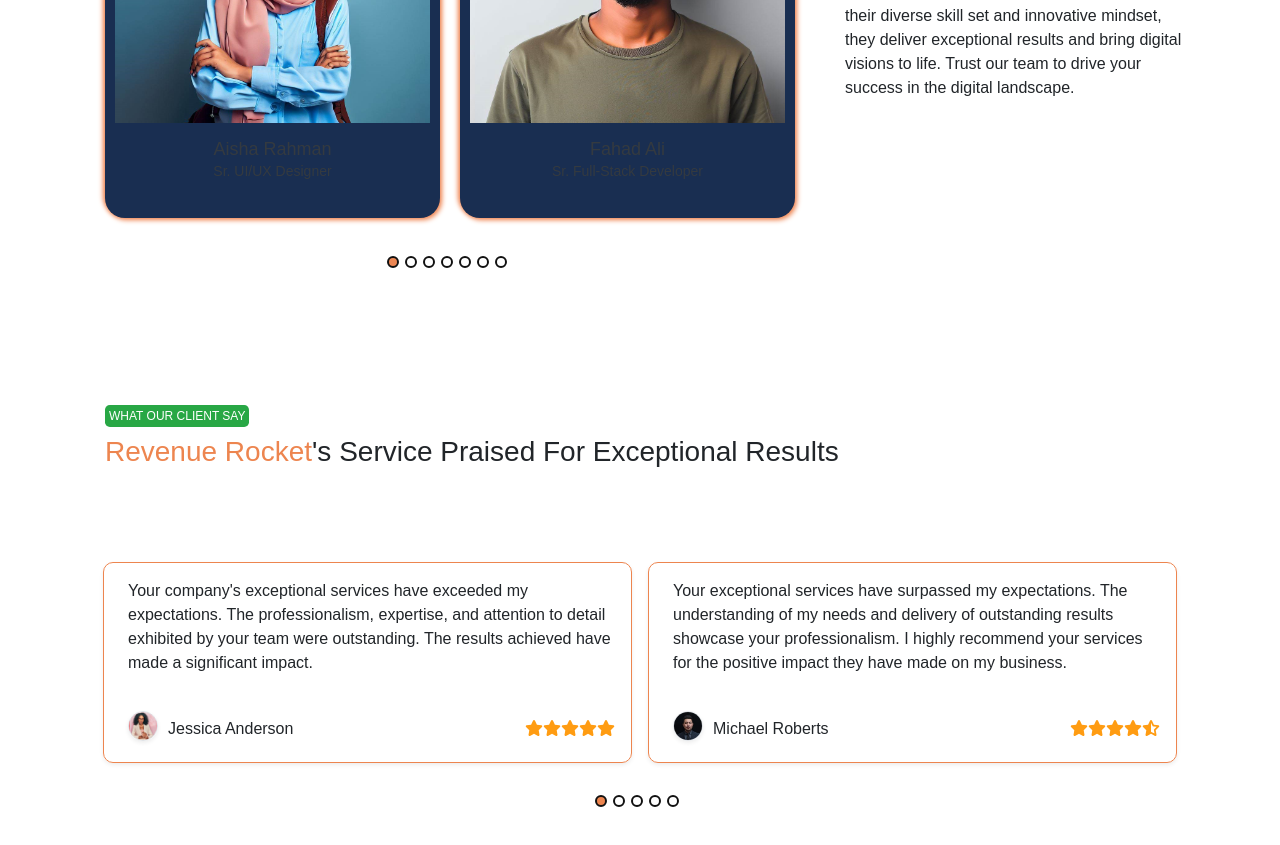
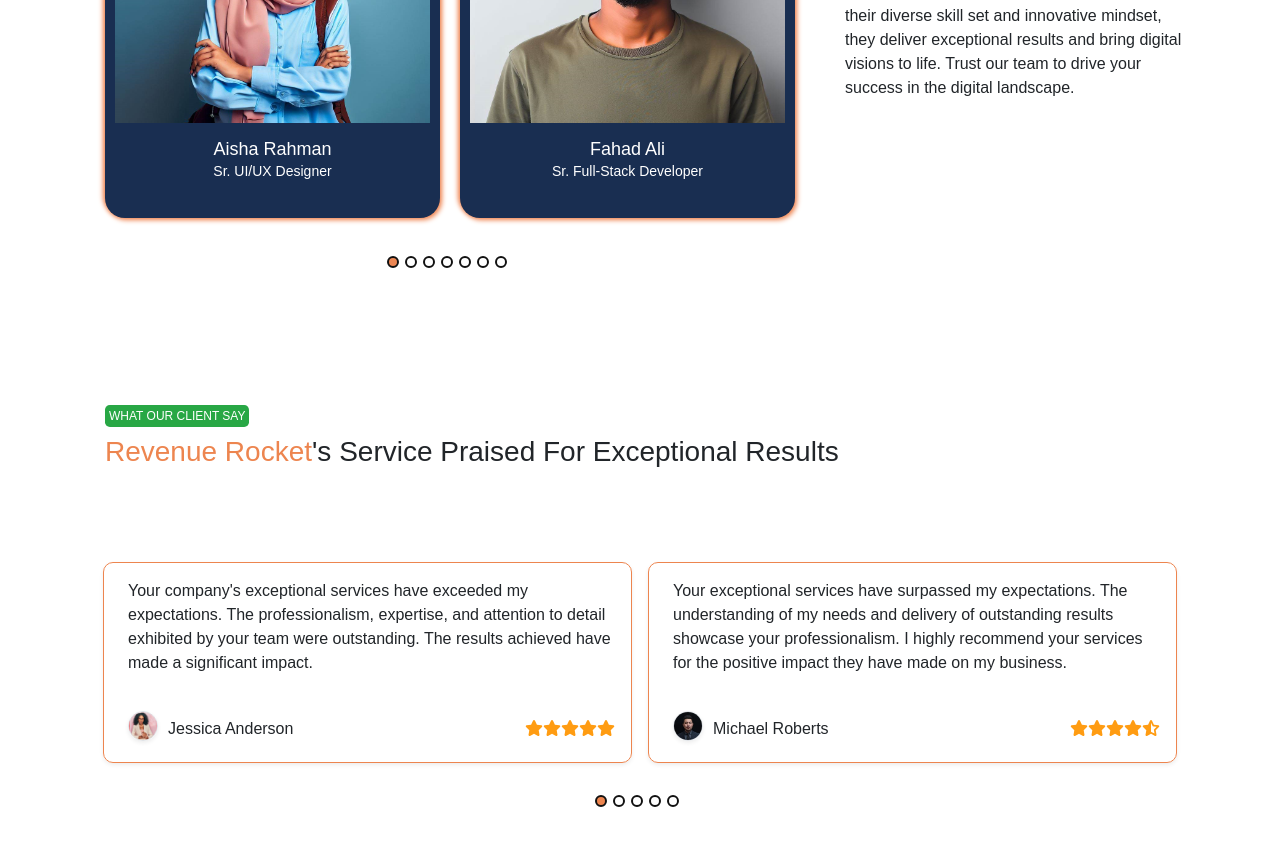
Before and after one commit to MFaisal125/RevenueRocketPK, a React (Vite) app: page / in a window 1280 px wide. Shown: the part 3580-4425 px from the top of the page. Built offline with nearby package versions, Linux system fonts and the light colour scheme; no server answers.

Commit message:
Revenue Rocket

```diff
--- a/src/components/TeamSlider/TeamSlider.jsx
+++ b/src/components/TeamSlider/TeamSlider.jsx
@@ -53,10 +53,10 @@
                       className="img-fluid"
                       alt={item.designation}
                     />
-                    <h5 className="text-capitalize text-dark text-center m-0 p-0 pt-3">
+                    <h5 className="text-capitalize text-white text-center m-0 p-0 pt-3">
                       {item.name}
                     </h5>
-                    <p className="text-capitalize text-dark text-center m-0 p-0 pb-3">
+                    <p className="text-capitalize text-white text-center m-0 p-0 pb-3">
                       {item.designation}
                     </p>
                   </div>
```
